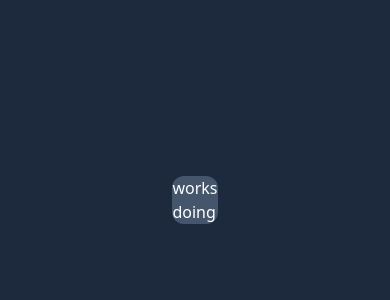
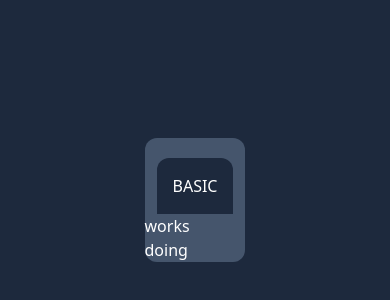
Before and after one commit to anwarrahim/tailwind-projects, a website built with Vite: page pricing-grids/index.html in a window 390 px wide. Shown: the part 222-522 px from the top of the page. Built offline with nearby package versions, Linux system fonts and the light colour scheme.

Commit message:
feat: enhance pricing grid layout with new styling and responsive design elements

```diff
--- a/pricing-grids/index.html
+++ b/pricing-grids/index.html
@@ -10,12 +10,17 @@
     <div class="flex justify-center items-center min-h-screen bg-slate-800">
         <!-- inner-container-->
         <div class="space-x-6 bg-slate-600 my-4 rounded-xl text-white">
-        <!-- upper card div -->
+       <!-- col-1 -->
          <div class="flex flex-col bg-salte-800">
 
-            <!-- -->
+        <!-- upper-card -->
+         <div class="mx-3 mt-5 p-4 bg-slate-800 rounded-t-xl">
+            <div class="flex justify-center items-center uppercase">basic</div>
+            <h2 class="text-5xl text-white "></h2>
+         </div>
             <h1 class="font-sans">works</h1>
             <h1>doing</h1>
+
          </div>
         </div>
     </div>
```
Also changed, not shown: pricing-grids/src/output.css.
